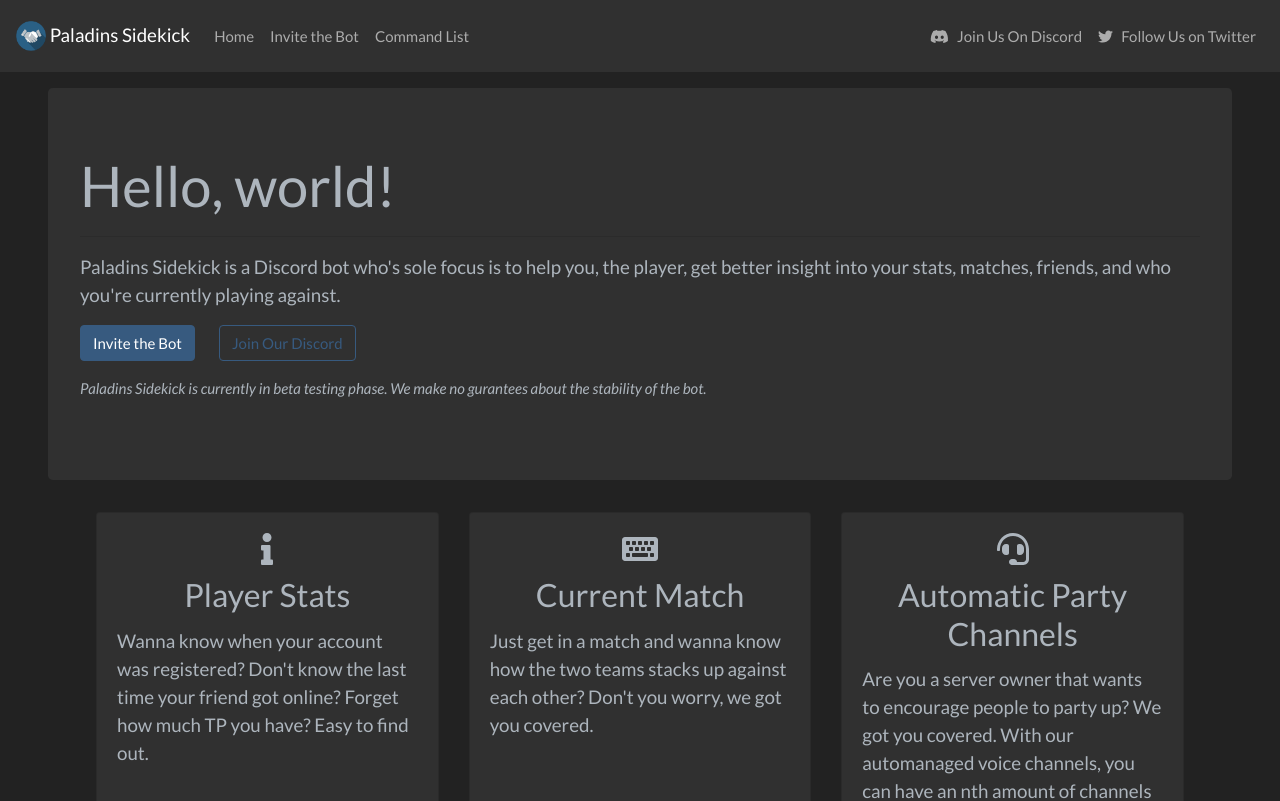
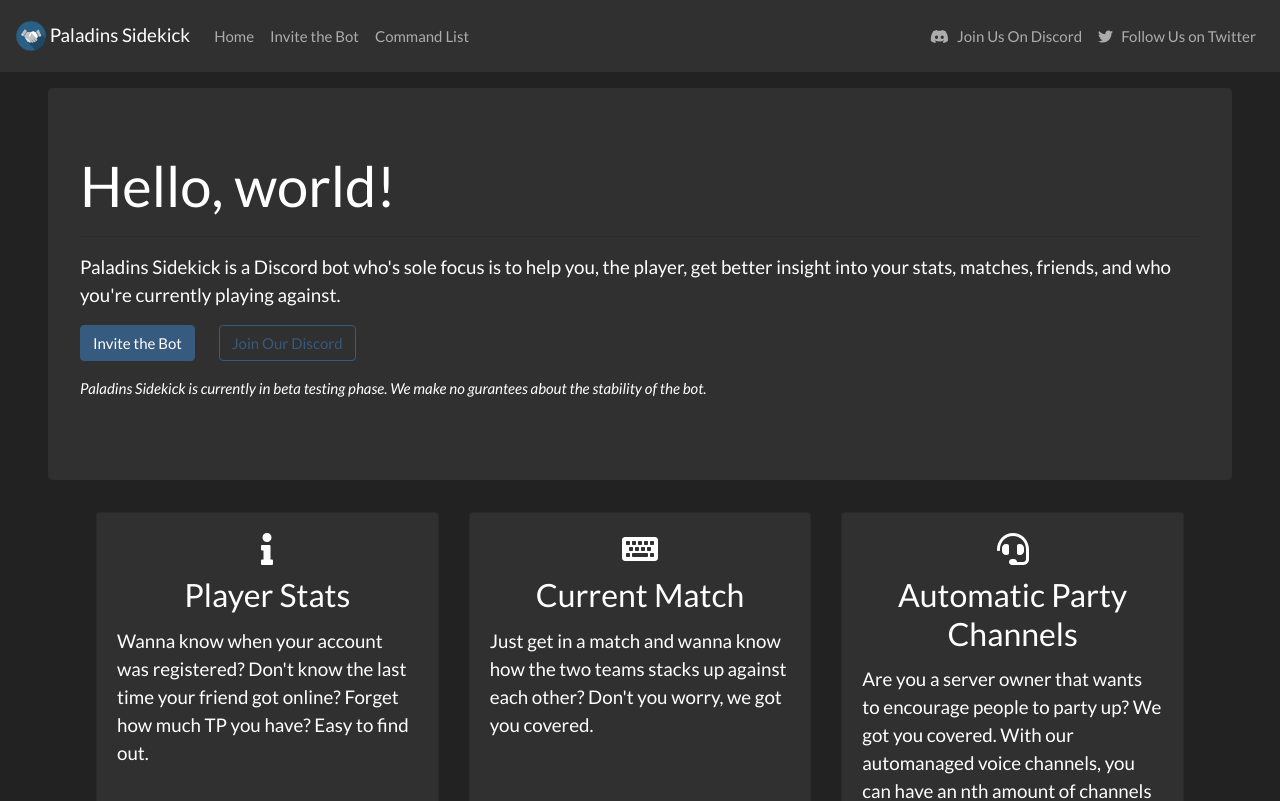
Before and after one commit to MatthewSH/paladinssidekick.com, a Next.js app: page / in a window 1280 px wide. Shown: the top 801 px of the page. Built offline with nearby package versions, Linux system fonts and the light colour scheme.

Commit message:
Removing text-light with new Bootswatch theme

```diff
--- a/components/layout.tsx
+++ b/components/layout.tsx
@@ -7,7 +7,7 @@
 
         <Navigation />
 
-        <div className='px-5 mt-3 text-light'>
+        <div className='px-5 mt-3'>
             {props.children}
         </div>
     </div>
```
